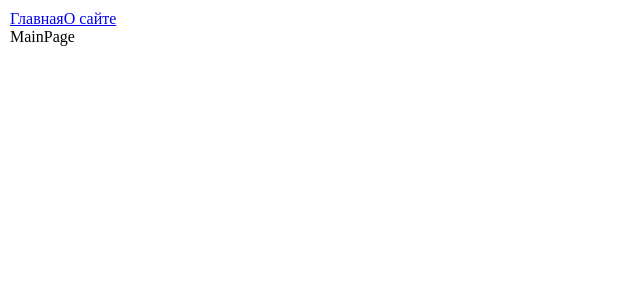
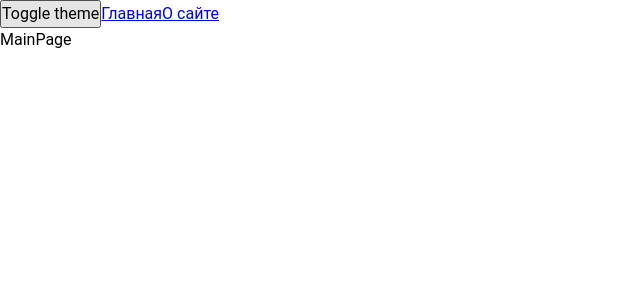
Before and after one commit to Rumata-SL/Iterum_conor, a React app: page / in a window 1280 px wide. Shown: the top 300 px of the page, without its empty margins (0-640 px from the left). Built offline with nearby package versions, Linux system fonts and the light colour scheme.

Commit message:
added Theme

```diff
--- a/src/App.tsx
+++ b/src/App.tsx
@@ -1,12 +1,18 @@
 import React, {Suspense} from 'react';
 import {Link, Route, Routes} from "react-router-dom";
-import  "./index.scss"
+import  "./styles/index.scss"
 import {AboutPageAsync} from "./pages/AboutPage/AboutPage.async";
 import {MainPageAsync} from "./pages/MainPage/MainPage.async";
+import {UseTheme} from "./theme/useThenme";
+
+
 
 export const App = () => {
+const  { theme, toggleTheme} = UseTheme();
+
     return (
-        <div className="app">
+        <div className={`app ${theme}`}>
+            <button onClick={toggleTheme}>Toggle theme</button>
             <Link to={"/"}>Главная</Link>
             <Link to={"/about"}>О сайте</Link>
                 <Suspense fallback={<div>...Loading</div>}>
--- a/src/index.scss
+++ /dev/null
@@ -1,9 +0,0 @@
-* {
-  margin: 0;
-  padding: 0;
-  box-sizing: border-box;
-}
-
-.app{
-  margin: 10px;
-}
--- a/src/index.tsx
+++ b/src/index.tsx
@@ -1,8 +1,11 @@
 import {render} from "react-dom";
 import {App} from "./App";
 import {BrowserRouter} from "react-router-dom";
+import ThemeProvider from "./theme/ThemeProvider";
 
 render(
-    <BrowserRouter><App/></BrowserRouter>,
+    <BrowserRouter>
+        <ThemeProvider><App/></ThemeProvider>
+    </BrowserRouter>,
     document.getElementById("root")
 )
--- /dev/null
+++ b/src/styles/index.scss
@@ -0,0 +1,13 @@
+@import "reset";
+@import "veriables/global";
+@import "themes/normal";
+@import "themes/dark";
+
+.app{
+  font: var(--font-m);
+
+  background: var(--bg-color);
+  color: var(--primary-color);
+
+  min-height: 100vh;
+}
--- /dev/null
+++ b/src/styles/reset.scss
@@ -0,0 +1,13 @@
+* {
+  margin: 0;
+  padding: 0;
+  box-sizing: border-box;
+}
+
+input,
+button,
+textarea,
+select{
+  margin: 0;
+  font: inherit;
+}
--- /dev/null
+++ b/src/styles/themes/dark.scss
@@ -0,0 +1,6 @@
+.app.dark{
+  --bg-color: #07073f;
+
+  --primary-color: #04b804;
+  --secondary-color: #04ff04;
+}
--- /dev/null
+++ b/src/styles/themes/normal.scss
@@ -0,0 +1,6 @@
+.app.normal{
+  --bg-color: #e8e8ea;
+
+  --primary-color: #184de9;
+  --secondary-color: #0449e0;
+}
--- /dev/null
+++ b/src/styles/veriables/global.scss
@@ -0,0 +1,12 @@
+:root{
+  --font-family-main: 'Roboto', sans-serif;
+
+
+  --font-size-m: 16px;
+  --font-line-m: 24px;
+  --font-m: var(--font-size-m) / var(--font-line-m) var(--font-family-main);
+
+  --font-size-l: 24px;
+  --font-line-l: 32px;
+  --font-l: var(--font-size-l) / var(--font-line-l) var(--font-family-main);
+}
--- /dev/null
+++ b/src/theme/ThemeContext.ts
@@ -0,0 +1,15 @@
+import {createContext} from "react";
+
+export enum Theme{
+    LIGHT = "light",
+    DARK = "dark",
+}
+
+export interface ThemeContextProps{
+    theme?: Theme;
+    setTheme?: (theme: Theme) => void;
+}
+
+export const ThemeContext = createContext<ThemeContextProps>({});
+
+export const LOCAL_STORAGE_THEME_KEY = "theme";
--- /dev/null
+++ b/src/theme/ThemeProvider.tsx
@@ -0,0 +1,22 @@
+import React, {FC, useMemo, useState} from 'react';
+import {LOCAL_STORAGE_THEME_KEY, Theme, ThemeContext} from "./ThemeContext";
+
+const defaultTheme = localStorage.getItem(LOCAL_STORAGE_THEME_KEY) as Theme || Theme.LIGHT
+
+const ThemeProvider:FC = ({children}) => {
+
+    const [theme, setTheme] = useState<Theme>(defaultTheme);
+
+    const defaultProps = useMemo(()=>({
+        theme:theme,
+        setTheme: setTheme
+    }),[theme])
+
+    return (
+        <ThemeContext.Provider value={defaultProps}>
+            {children}
+        </ThemeContext.Provider>
+    );
+};
+
+export default ThemeProvider
--- /dev/null
+++ b/src/theme/useThenme.ts
@@ -0,0 +1,21 @@
+import {LOCAL_STORAGE_THEME_KEY, Theme, ThemeContext} from "./ThemeContext";
+import {useContext} from "react";
+
+interface UseThemeResult {
+    toggleTheme:()=>void;
+    theme:Theme;
+}
+export function UseTheme (): UseThemeResult{
+    const  { theme, setTheme} = useContext(ThemeContext)
+
+    const toggleTheme = ()=>{
+        const newTheme = theme === Theme.DARK ? Theme.LIGHT : Theme.DARK;
+        setTheme(newTheme);
+        localStorage.setItem(LOCAL_STORAGE_THEME_KEY, newTheme)
+
+    }
+    return {
+        theme,
+        toggleTheme,
+    }
+}
```
